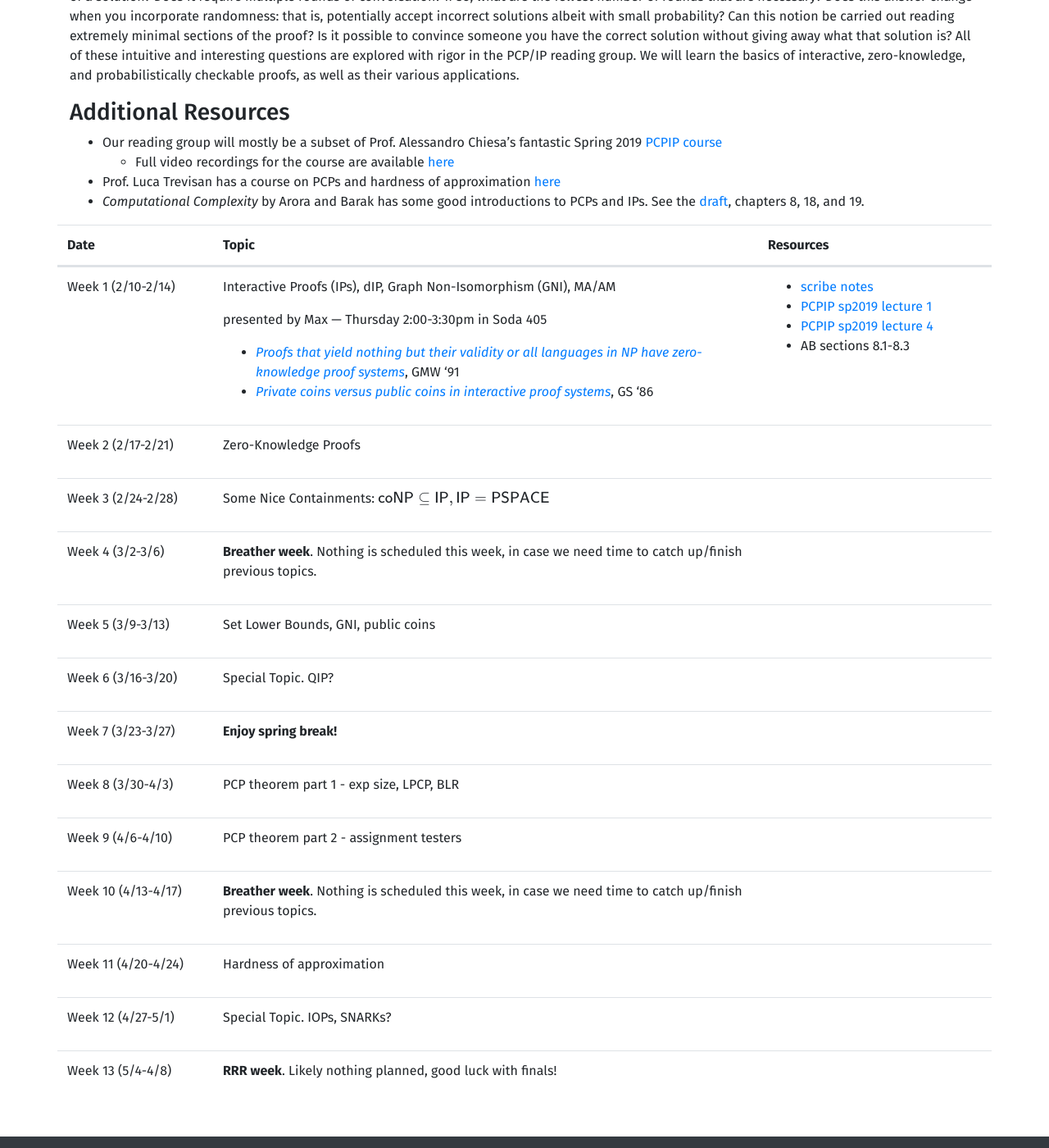
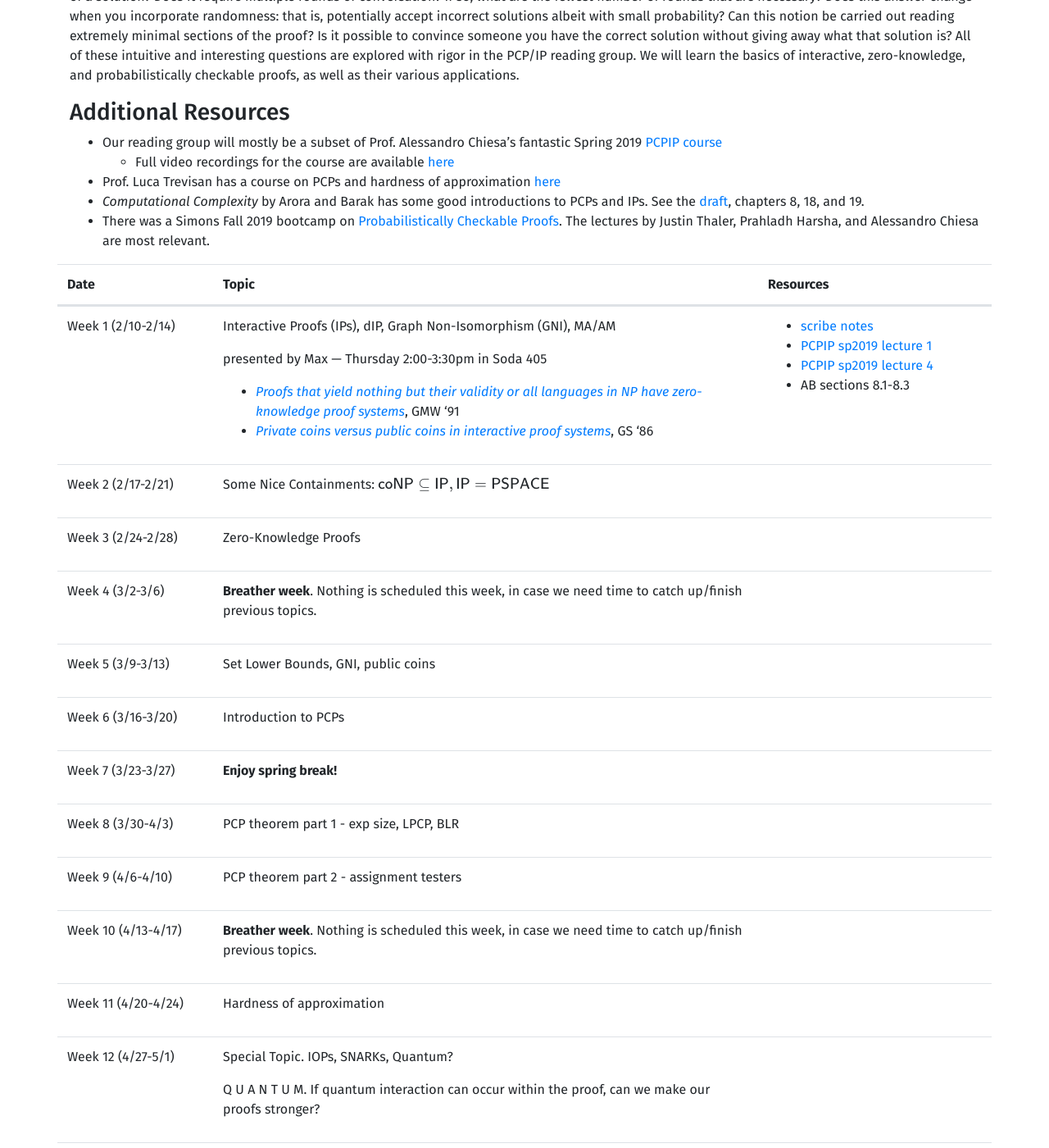
Before and after one commit to ugtcs/ugtcs.github.io, a Jekyll site: the page built from _reading-groups/sp20/pcpip.md, in a window 1280 px wide and 1400 px high, scrolled down 402 px. Shown: the whole window at 82% size. Built offline with Jekyll 4.4.1, drawn with Linux system fonts in a browser that asks for light colours; formulas are drawn with MathJax 3.

Commit message:
pcpip: Update link

```diff
--- a/_reading-groups/sp20/pcpip.md
+++ b/_reading-groups/sp20/pcpip.md
@@ -24,10 +24,10 @@ weeks:
         - AB sections 8.1-8.3
   - date: Week 2 (2/17-2/21)
     topic: |
-        Zero-Knowledge Proofs
+        Some Nice Containments: $$\mathsf{coNP} \subseteq \mathsf{IP}, \mathsf{IP} = \mathsf{PSPACE}$$
   - date: Week 3 (2/24-2/28)
     topic: |
-        Some Nice Containments: $$\mathsf{coNP} \subseteq \mathsf{IP}, \mathsf{IP} = \mathsf{PSPACE}$$
+        Zero-Knowledge Proofs
   - date: Week 4 (3/2-3/6)
     topic: |
         __Breather week__.
@@ -37,7 +37,7 @@ weeks:
         Set Lower Bounds, GNI, public coins
   - date: Week 6 (3/16-3/20)
     topic: |
-        Special Topic. QIP?
+        Introduction to PCPs
 
   - date: Week 7 (3/23-3/27)
     topic: |
@@ -59,8 +59,10 @@ weeks:
 
   - date: Week 12 (4/27-5/1)
     topic: |
-        Special Topic. IOPs, SNARKs?
-  - date: Week 13 (5/4-4/8)
+        Special Topic. IOPs, SNARKs, Quantum?
+
+        Q U A N T U M. If quantum interaction can occur within the proof, can we make our proofs stronger?
+  - date: Week 13 (5/4-5/8)
     topic: |
         __RRR week__. Likely nothing planned, good luck with finals!
 ---
@@ -73,3 +75,4 @@ Over the past 3 decades, one of the biggest advancements in theoretical computer
   - Full video recordings for the course are available [here](https://www.youtube.com/playlist?list=PLkFD6_40KJIyWWtxCPBHwGsrutjvwM5_U)
 - Prof. Luca Trevisan has a course on PCPs and hardness of approximation [here](https://people.eecs.berkeley.edu/~luca/pcp/)
 - *Computational Complexity* by Arora and Barak has some good introductions to PCPs and IPs. See the [draft](https://theory.cs.princeton.edu/complexity/book.pdf), chapters 8, 18, and 19.
+- There was a Simons Fall 2019 bootcamp on [Probabilistically Checkable Proofs](https://simons.berkeley.edu/workshops/schedule/9299). The lectures by Justin Thaler, Prahladh Harsha, and Alessandro Chiesa are most relevant.
```
